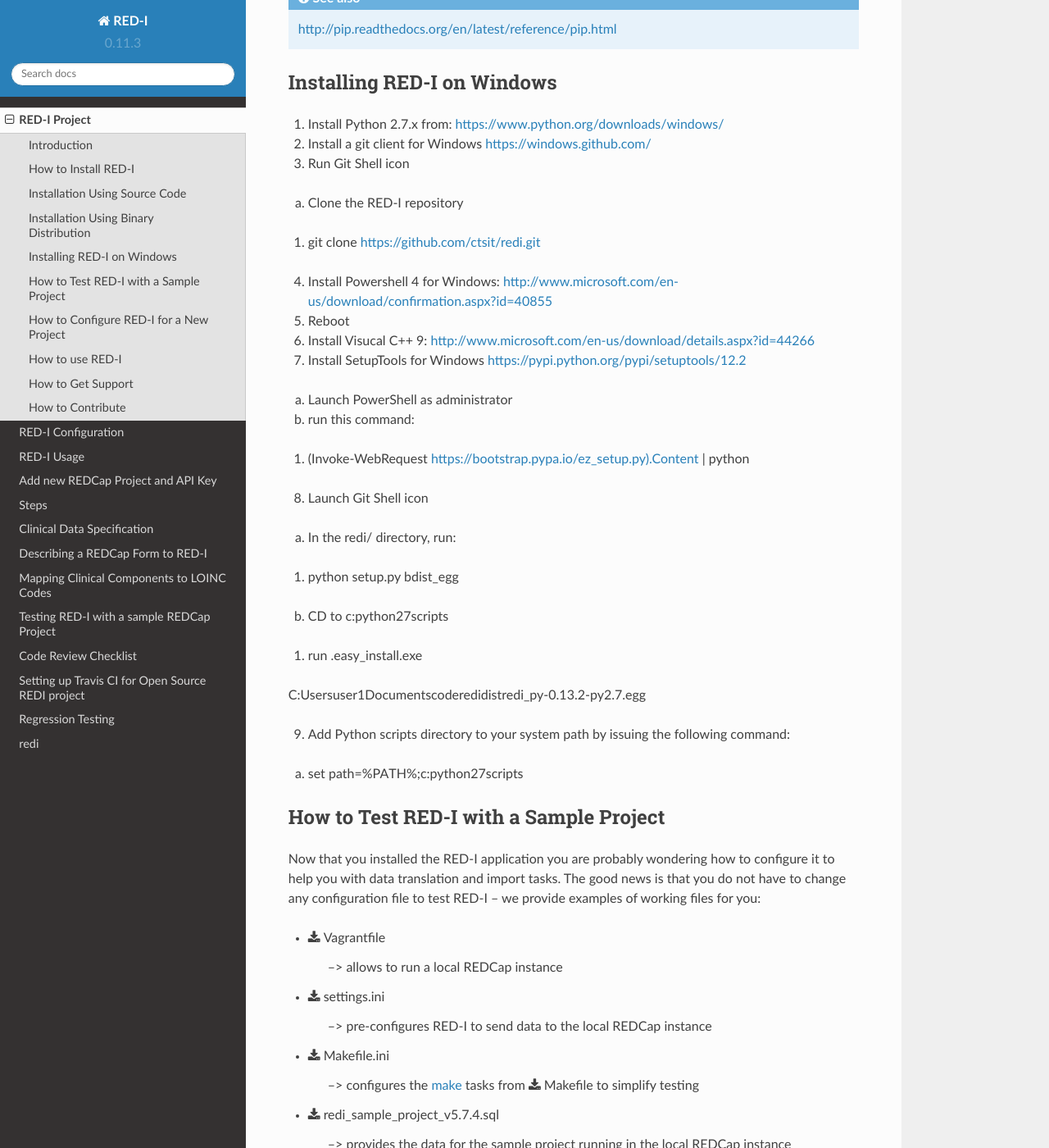
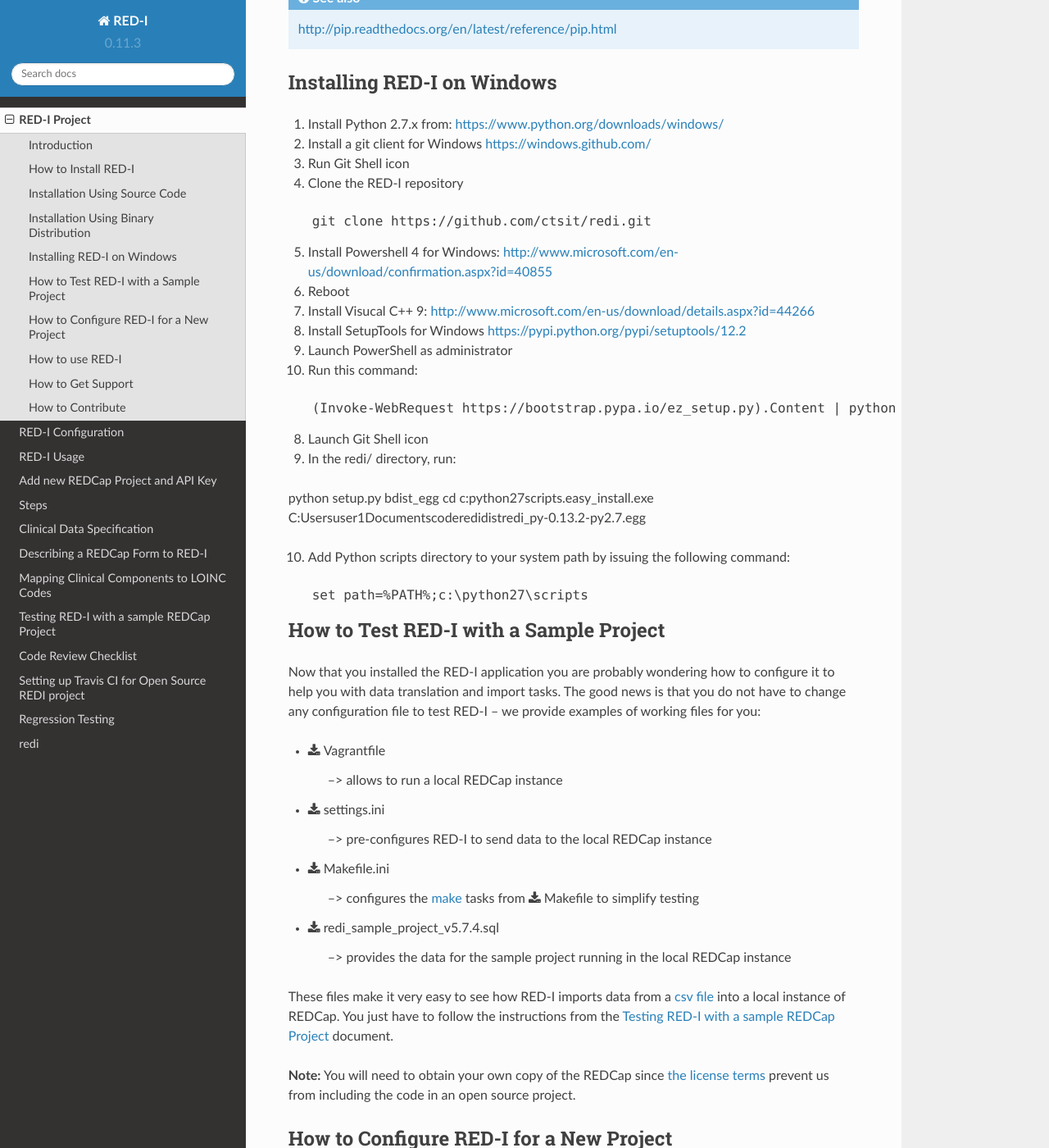
Before and after one commit to ctsit/redi, a Sphinx documentation site: the page built from docs/about.rst, in a window 1280 px wide and 1400 px high, scrolled down 1489 px. Shown: the whole window at 82% size. Built offline with Sphinx 7.4.7 and the Read the Docs theme 2.0.0, drawn with Linux system fonts in a browser that asks for light colours.

Commit message:
Renumber the steps

```diff
--- a/docs/about.rst
+++ b/docs/about.rst
@@ -107,38 +107,44 @@
 1. Install Python 2.7.x from: https://www.python.org/downloads/windows/
 2. Install a git client for Windows https://windows.github.com/
 3. Run Git Shell icon
+4. Clone the RED-I repository
 
-a) Clone the RED-I repository
+.. raw:: html
 
-i) git clone https://github.com/ctsit/redi.git
+   <pre>
+      git clone https://github.com/ctsit/redi.git
+   </pre>
 
-4. Install Powershell 4 for Windows:
+5. Install Powershell 4 for Windows:
    http://www.microsoft.com/en-us/download/confirmation.aspx?id=40855
-5. Reboot
-6. Install Visucal C++ 9:
+6. Reboot
+7. Install Visucal C++ 9:
    http://www.microsoft.com/en-us/download/details.aspx?id=44266
-7. Install SetupTools for Windows https://pypi.python.org/pypi/setuptools/12.2
+8. Install SetupTools for Windows https://pypi.python.org/pypi/setuptools/12.2
+9. Launch PowerShell as administrator
+10. Run this command:
 
-a) Launch PowerShell as administrator
-b) run this command:
+.. raw:: html
 
-i) (Invoke-WebRequest https://bootstrap.pypa.io/ez_setup.py).Content | python
+   <pre>
+      (Invoke-WebRequest https://bootstrap.pypa.io/ez_setup.py).Content | python
+   </pre>
 
 8. Launch Git Shell icon
+9. In the redi/ directory, run:
 
-a) In the redi/ directory, run:
-
-i) python setup.py bdist_egg
-
-b) CD to c:\python27\scripts\
-
-i) run .\easy_install.exe
-
+python setup.py bdist_egg
+cd c:\python27\scripts\
+.\easy_install.exe
 C:\Users\user1\Documents\code\redi\dist\redi_py-0.13.2-py2.7.egg
 
-9. Add Python scripts directory to your system path by issuing the following command:
+10. Add Python scripts directory to your system path by issuing the following command:
 
-a) set path=%PATH%;c:\python27\scripts
+.. raw:: html
+
+   <pre>
+      set path=%PATH%;c:\python27\scripts
+   </pre>
 
 
 How to Test RED-I with a Sample Project
```
